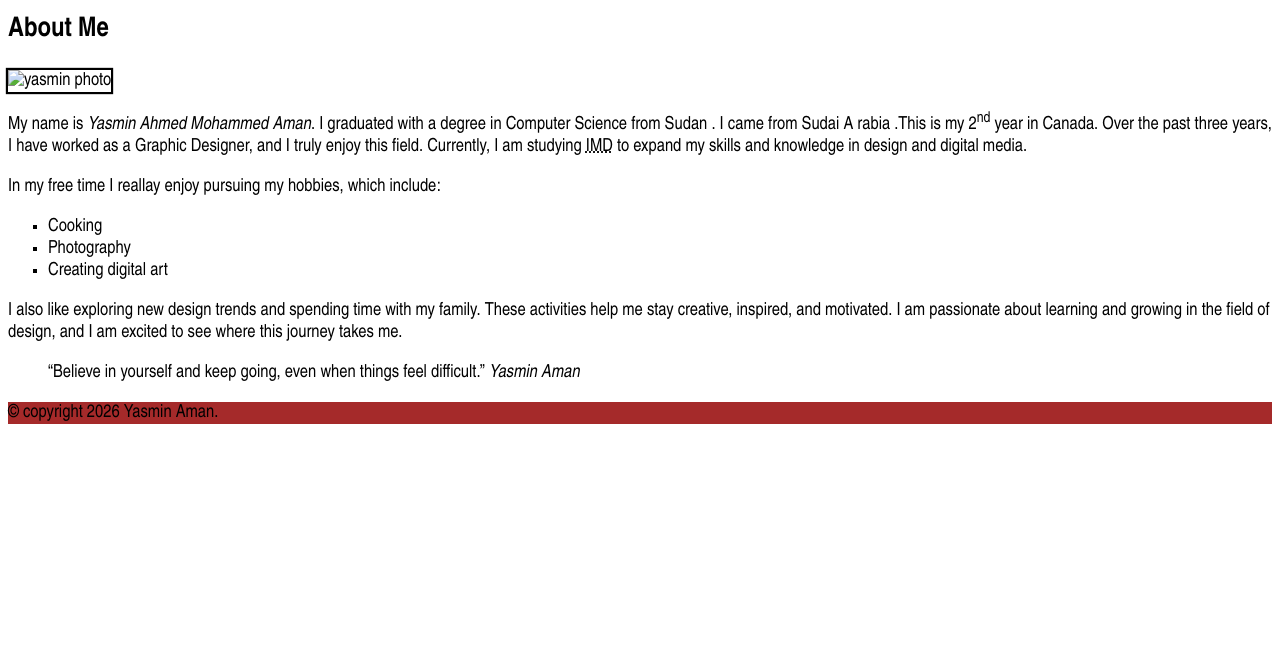
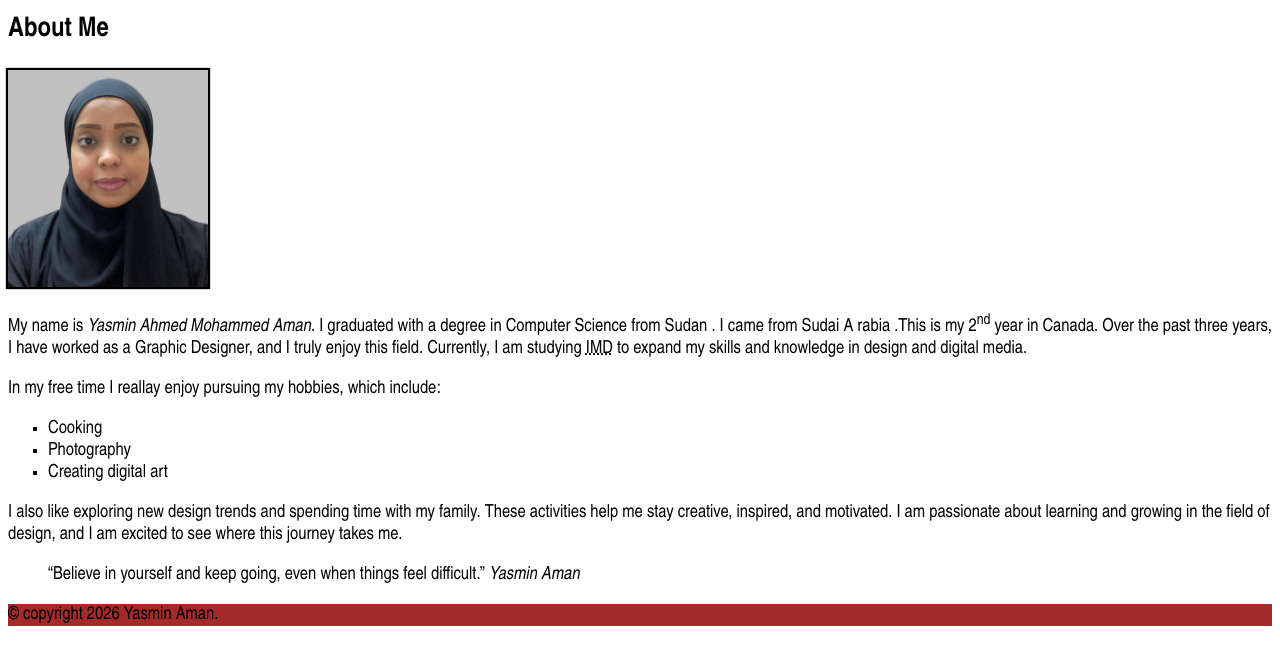
Before and after one commit to yassminaman/web1-assign1, a plain HTML site: page index.html in a window 1280 px wide. Shown: the part 138-800 px from the top of the page. Drawn offline with Linux system fonts and the light colour scheme.

Commit message:
changing image name

```diff
--- a/index.html
+++ b/index.html
@@ -35,7 +35,7 @@
 
 
 
-         <img id="my-image" src="picture/yasmin.jpg" alt="yasmin photo">
+         <img id="my-image" src="image/yasmin.jpg" alt="yasmin photo">
         <p>My name is <em>Yasmin Ahmed Mohammed Aman</em>. I graduated with a degree in Computer Science
              from Sudan . I came from Sudai A rabia .This is my 2<sup>nd</sup> year in Canada. Over the past three years, I have worked
              as a Graphic Designer, and I truly enjoy this field. Currently, I am studying <abbr title="Interactive Media Design">
--- a/styles/style.CSS
+++ b/styles/style.CSS
@@ -21,7 +21,6 @@
                }
 
 
-
      .site-title{
      /* sometimes you want to style multiple elements the same way, but
 can't target them based on tag name - for this, you can use class
@@ -42,6 +41,7 @@ to target a class, use a . before the name */
           /* would make bullets square */
         list-style:square;
                }
+
 
 
         nav ul {
```
Lines whose indentation alone changed are shown as unchanged.
